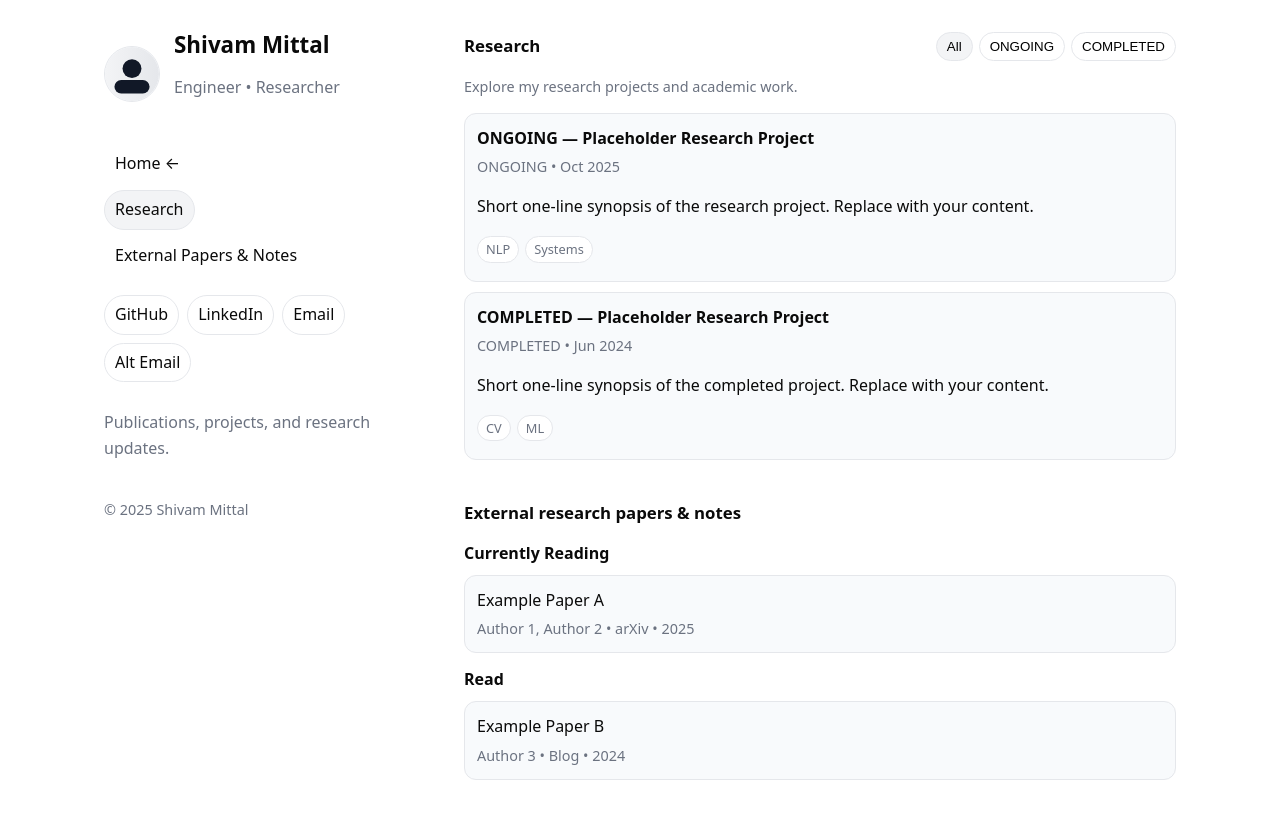
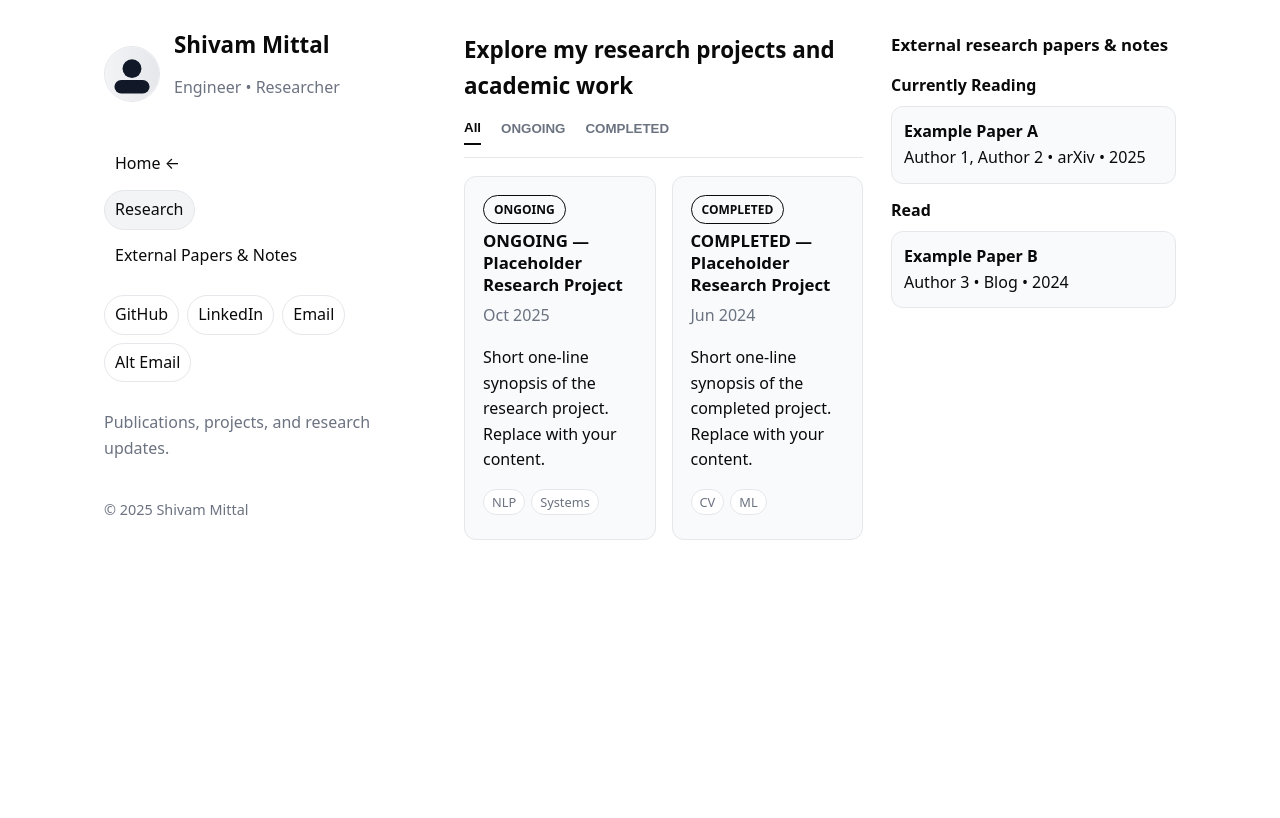
Before and after one commit to msritian/research, a plain HTML site: page index.html in a window 1280 px wide. Drawn offline with Linux system fonts and the light colour scheme.

Commit message:
Research layout: two-column (left projects with tabs, right external reading pills) to match reference layout

```diff
--- a/index.html
+++ b/index.html
@@ -42,26 +42,25 @@
     </aside>
 
     <main class="content">
+      <div class="columns">
         <section id="projects" class="section">
-        <div class="section-head">
-          <h2>Research</h2>
-          <div id="proj-filters" class="filters"></div>
-        </div>
-        <p class="muted small" id="proj-desc">Explore my research projects and academic work.</p>
-        <ul id="proj-list" class="r-list"></ul>
+          <h2 class="xl">Explore my research projects and academic work</h2>
+          <div id="proj-filters" class="filters tabs"></div>
+          <div id="proj-grid" class="grid"></div>
         </section>
 
         <section id="external" class="section">
           <h2>External research papers & notes</h2>
           <div class="subsection">
             <h3>Currently Reading</h3>
-          <ul id="reading-current" class="list"></ul>
+            <ul id="reading-current" class="pill-list"></ul>
           </div>
           <div class="subsection">
             <h3>Read</h3>
-          <ul id="reading-read" class="list"></ul>
+            <ul id="reading-read" class="pill-list"></ul>
           </div>
         </section>
+      </div>
     </main>
   </div>
 
--- a/scripts/main.js
+++ b/scripts/main.js
@@ -43,19 +43,21 @@ function makeStatusFilters(items, hostId, onChange) {
 }
 
 function renderProjects(items) {
-  const list = document.getElementById("proj-list");
+  const grid = document.getElementById("proj-grid");
   function draw(filterStatus) {
-    list.innerHTML = "";
+    grid.innerHTML = "";
     (items || [])
       .filter(p => !filterStatus || (p.status || "").toUpperCase() === filterStatus)
       .sort((a,b) => (b.sort || 0) - (a.sort || 0))
       .forEach(p => {
+        const status = (p.status || "").toUpperCase();
+        const pill = status ? el("span", { class: "status-pill" }, status) : null;
         const h3 = el("h3", {}, p.title || "Untitled");
-        const meta = el("div", { class: "meta" }, [p.status ? p.status : "", p.when ? ` • ${p.when}` : "", p.org ? ` • ${p.org}` : ""].filter(Boolean).join(""));
+        const meta = el("div", { class: "meta" }, [p.when ? p.when : "", p.org ? ` • ${p.org}` : ""].filter(Boolean).join(""));
         const body = p.summary ? el("p", {}, p.summary) : null;
         const tags = el("div", { class: "badges" }, (p.tags || []).map(t => el("span", { class: "badge" }, t)));
         const links = el("div", { class: "badges" }, (p.links || []).map(l => el("a", { class: "badge", href: l.href, target: "_blank", rel: "noopener noreferrer" }, l.label)));
-        list.append(el("li", { class: "r-item" }, [h3, meta, body, tags, links]));
+        grid.append(el("article", { class: "card" }, [pill, h3, meta, body, tags, links]));
       });
   }
   makeStatusFilters(items, "proj-filters", draw);
--- a/styles.css
+++ b/styles.css
@@ -76,9 +76,13 @@ h1{font-size: 1.4rem; line-height: 1.2; margin: 0}
 
 .content{ min-width: 0 }
 
+.columns{ display:grid; grid-template-columns: 1fr; gap: 28px }
+@media(min-width: 1100px){ .columns{ grid-template-columns: 1.4fr 1fr } }
+
 .section{ margin-bottom: 40px }
 .section-head{ display:flex; align-items:center; justify-content: space-between; gap: 12px; margin-bottom: 10px }
 h2{ font-size: 1.05rem; text-transform: none; letter-spacing: 0; margin: 0 }
+.xl{ font-size: 1.4rem; font-weight: 700; margin: 0 0 8px }
 .subsection{ margin-top: 14px }
 .subsection h3{ font-size: 1rem; margin: 0 0 8px; color: var(--fg) }
 
@@ -99,13 +103,20 @@ html{ scroll-behavior: smooth }
 #reading-current li, #reading-read li{ padding: 12px; border:1px solid var(--border); border-radius: var(--radius); background: var(--card) }
 
 /* Research grid */
-.grid{ display:grid; grid-template-columns: 1fr; gap: 10px }
-@media(min-width: 700px){ .grid{ grid-template-columns: 1fr 1fr } }
-.card{ border:1px solid var(--border); border-radius: var(--radius); background: var(--card); padding: 12px }
-.card h3{ margin: 0 0 6px; font-size: 1rem }
-.filters{ display:flex; gap: 6px; flex-wrap: wrap }
-.filters .filter{ padding: 6px 10px; border:1px solid var(--border); border-radius: 999px; background: color-mix(in oklab, var(--bg) 94%, transparent) }
-.filters .filter.active{ background: var(--accent-weak) }
+.grid{ display:grid; grid-template-columns: 1fr; gap: 16px }
+@media(min-width: 900px){ .grid{ grid-template-columns: 1fr 1fr } }
+.card{ border:1px solid var(--border); border-radius: 12px; background: var(--card); padding: 18px; position: relative }
+.card h3{ margin: 6px 0 8px; font-size: 1.05rem; line-height: 1.3 }
+.filters{ display:flex; gap: 20px; align-items: center; border-bottom:1px solid var(--border); padding-bottom: 12px; margin: 6px 0 18px }
+.filters.tabs .filter{ background: transparent; border: none; padding: 8px 0; color: var(--muted); font-weight: 600 }
+.filters.tabs .filter.active{ color: var(--fg); border-bottom:2px solid var(--fg) }
+.status-pill{ display:inline-block; padding:4px 10px; border:1px solid var(--fg); border-radius: 999px; font-size:.75rem; font-weight:700 }
+.card .meta{ color: var(--muted) }
+
+/* External reading pills */
+.pill-list{ list-style:none; padding:0; margin:0; display:flex; flex-direction: column; gap: 12px }
+.pill-list li{ border:1px solid var(--border); border-radius: 14px; background: var(--card); padding: 14px }
+.pill-list a{ font-weight: 700 }
 
 /* Research list */
 .r-list{ list-style:none; padding:0; margin:12px 0 0; display:flex; flex-direction: column; gap: 10px }
```
Lines whose indentation alone changed are shown as unchanged.
